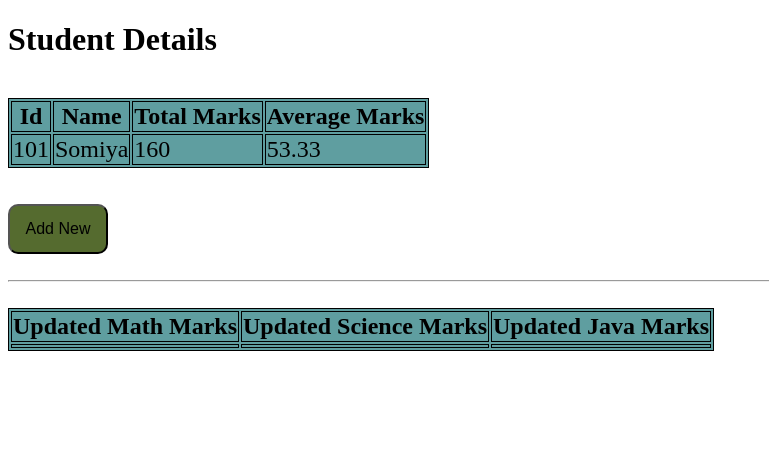
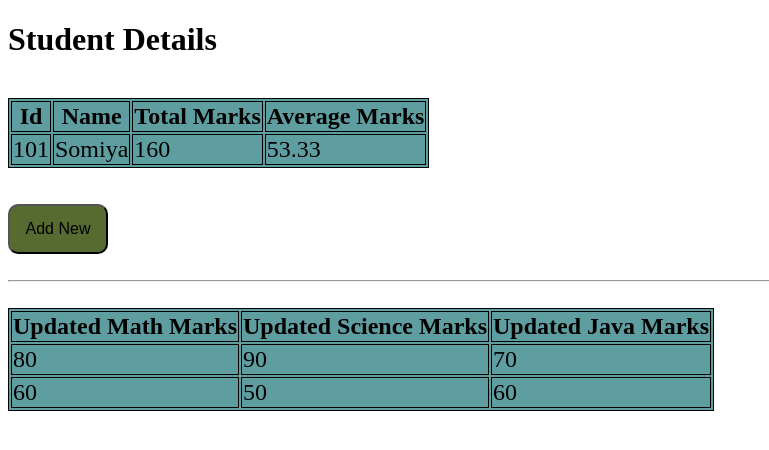
Before and after one commit to somiyangp/asdmLabExam, an Angular app: page / in a window 1280 px wide. Shown: the top 450 px of the page, without its empty margins (0-769 px from the left). Built offline with nearby package versions, Linux system fonts and the light colour scheme.

Commit message:
Changes in student.component.html

```diff
--- a/src/app/student/student.component.html
+++ b/src/app/student/student.component.html
@@ -38,9 +38,14 @@
       <th>Updated Java Marks</th>
     </tr>
     <tr>
-      <td></td>
-      <td></td>
-      <td></td>
+      <td>80</td>
+      <td>90</td>
+      <td>70</td>
+    </tr>
+    <tr>
+      <td>60</td>
+      <td>50</td>
+      <td>60</td>
     </tr>
   </table>
 </div>
```
